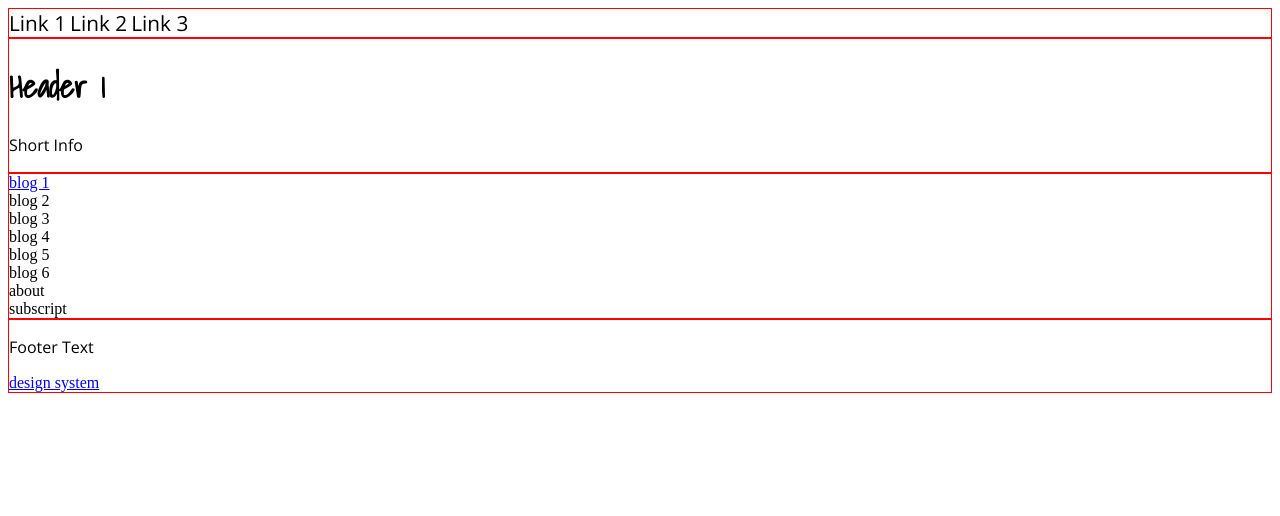
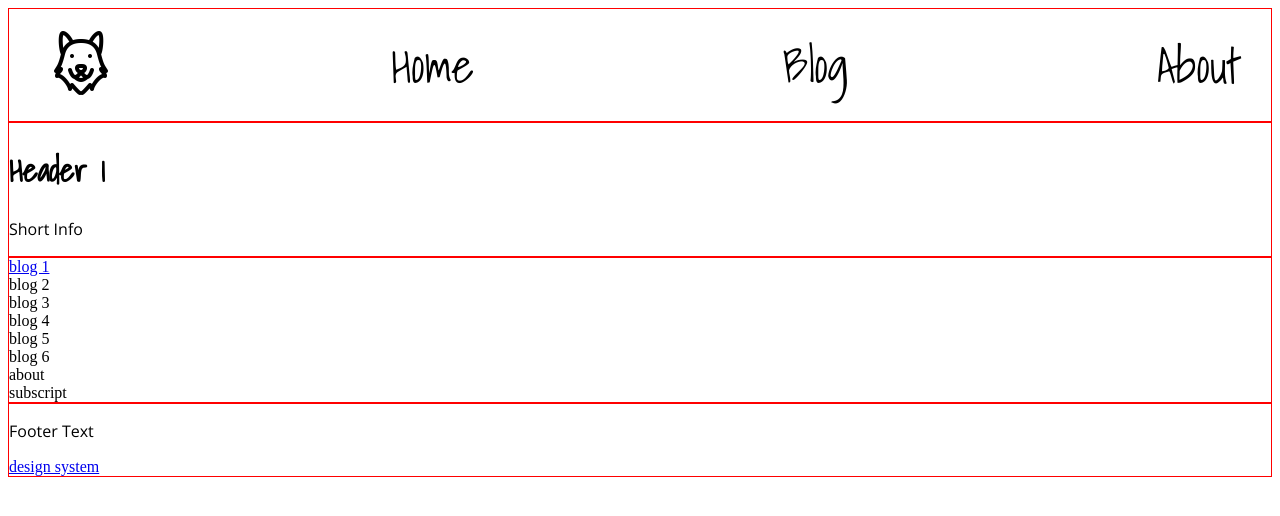
Before and after one commit to CryptoNari/personal-blog-website, a plain HTML site: page index.html in a window 1280 px wide. Drawn offline with nearby package versions, Linux system fonts and the light colour scheme.

Commit message:
feat: Add First NavBar design
Added Style and Icon to Navigation bar. Height adjusted.

```diff
--- a/css/layout.css
+++ b/css/layout.css
@@ -1,3 +1,17 @@
+.nav-container{
+    display: flex;
+    flex-direction: row;
+    justify-content: space-between;
+    list-style-type: none;
+    align-items: center;
+    height: 80px;
+}
+
+.nav-container li{
+    text-align: right;
+
+}
+
 .home-layout {
     display: grid;
     grid-template-columns: repeat(4, 1fr);
--- a/css/master.css
+++ b/css/master.css
@@ -1,3 +1,12 @@
 @import "layout.css";
 @import "elements.css";
 @import "typo.css";
+
+.nav-link{
+    padding: 30px
+}
+
+.nav-icon {
+    height: 4em;
+    width: auto;
+}
--- a/css/typo.css
+++ b/css/typo.css
@@ -11,9 +11,9 @@ h1{
 
 .nav-link{
     text-decoration: none;
-    font-family: "Open Sans", serif;
+    font-family: "Shadows Into Light", serif;
     text-align: center;
-    font-size: 1.3em;
-    font-weight: 200;
+    font-size: 3em;
+    font-weight: 400;
     color: black;
 }
--- a/index.html
+++ b/index.html
@@ -8,12 +8,12 @@
     </head>
     <body>
         <nav class="navbar">
-            <div class="nav-container">
-                <a href="#" class="nav-link"></a>
-                <a href="#" class="nav-link">Link 1</a>
-                <a href="#" class="nav-link">Link 2</a>
-                <a href="#" class="nav-link">Link 3</a>
-            </div>
+                <ul class="nav-container">
+                    <li><img  class="nav-icon" src = "img/dog.png" alt="Doghouse Icon"/></li>
+                    <li><a href="#" class="nav-link">Home</a></li>
+                    <li><a href="#" class="nav-link">Blog</a></li>
+                    <li><a href="#" class="nav-link">About</a></li>
+                </ul>
         </nav>
         <header class="header-area">
             <div class="header-container">
```
Also changed, not shown: html/blogpost.html (+6 -5 lines), img/dog-house.png (added), img/dog.png (added), img/track.png (added).
